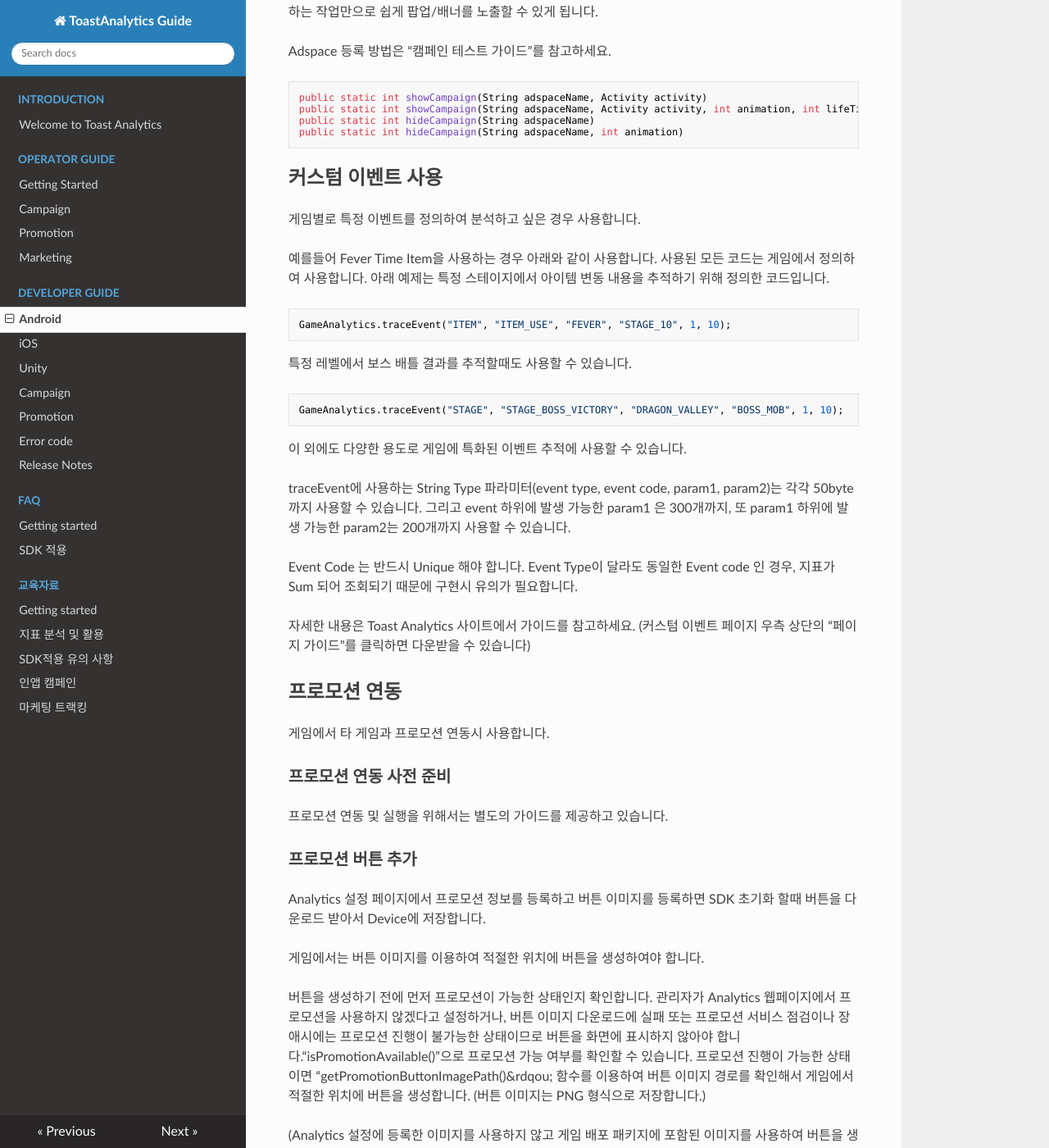
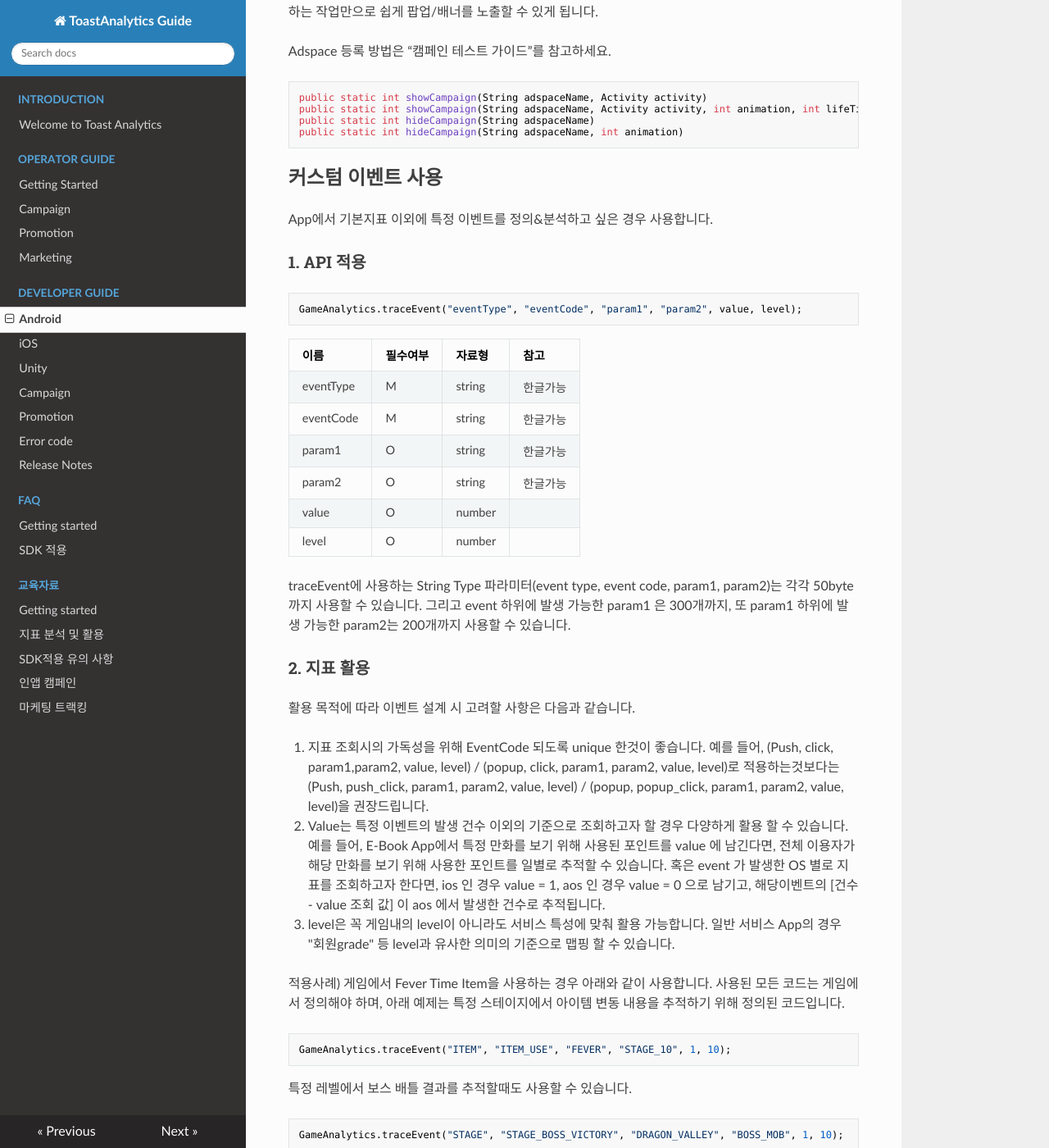
Before and after one commit to ToastAnalytics/ToastAnalytics, an MkDocs documentation site: the page built from docs/Developer/4. Android Developer Guide.md, in a window 1280 px wide and 1400 px high, scrolled down 15687 px. Shown: the whole window at 82% size. Built offline with MkDocs 1.6.1, drawn with Linux system fonts in a browser that asks for light colours; nearby versions of some CDN libraries; old or Windows-style settings are respelled for this version of MkDocs; some of the changed text lies outside the part shown.

Commit message:
Update 4. Android Developer Guide.md

````diff
--- a/docs/Developer/4. Android Developer Guide.md
+++ b/docs/Developer/4. Android Developer Guide.md
@@ -577,9 +577,42 @@
 
 ## 커스텀 이벤트 사용
 
-게임별로 특정 이벤트를 정의하여 분석하고 싶은 경우 사용합니다.
+App에서 기본지표 이외에 특정 이벤트를 정의&분석하고 싶은 경우 사용합니다.
 
-예를들어 Fever Time Item을 사용하는 경우 아래와 같이 사용합니다. 사용된 모든 코드는 게임에서 정의하여 사용합니다. 아래 예제는 특정 스테이지에서 아이템 변동 내용을 추적하기 위해 정의한 코드입니다.
+### 1. API 적용
+
+```java
+GameAnalytics.traceEvent("eventType", "eventCode", "param1", "param2", value, level);
+```
+
+|이름|필수여부|자료형|참고|
+|---|---|---|---|
+|eventType|M|string|한글가능|
+|eventCode|M|string|한글가능|
+|param1|O|string|한글가능|
+|param2|O|string|한글가능|
+|value|O|number||
+|level|O|number||
+
+traceEvent에 사용하는 String Type 파라미터(event type, event code, param1, param2)는 각각 50byte까지 사용할 수 있습니다. 그리고 event 하위에 발생 가능한 param1 은 300개까지, 또 param1 하위에 발생 가능한 param2는 200개까지 사용할 수 있습니다.
+
+### 2. 지표 활용
+
+활용 목적에 따라 이벤트 설계 시 고려할 사항은 다음과 같습니다.
+
+1. 지표 조회시의 가독성을 위해 EventCode 되도록 unique 한것이 좋습니다.
+예를 들어, (Push, click, param1,param2, value, level) / (popup, click, param1, param2, value, level)로 적용하는것보다는
+(Push, push_click, param1, param2, value, level) / (popup, popup_click, param1, param2, value, level)을 권장드립니다.
+
+2. Value는 특정 이벤트의 발생 건수 이외의 기준으로 조회하고자 할 경우 다양하게 활용 할 수 있습니다.
+예를 들어, E-Book App에서 특정 만화를 보기 위해 사용된 포인트를 value 에 남긴다면, 전체 이용자가 해당 만화를 보기 위해 사용한 포인트를 일별로 추적할 수 있습니다. 혹은 event 가 발생한 OS 별로 지표를 조회하고자 한다면, ios 인 경우 value = 1, aos 인 경우 value = 0 으로 남기고, 해당이벤트의 [건수 - value 조회 값] 이 aos 에서 발생한 건수로 추적됩니다.
+
+3. level은 꼭 게임내의 level이 아니라도 서비스 특성에 맞춰 활용 가능합니다.
+일반 서비스 App의 경우 "회원grade" 등 level과 유사한 의미의 기준으로 맵핑 할 수 있습니다.
+
+적용사례)
+게임에서 Fever Time Item을 사용하는 경우 아래와 같이 사용합니다.
+사용된 모든 코드는 게임에서 정의해야 하며, 아래 예제는 특정 스테이지에서 아이템 변동 내용을 추적하기 위해 정의된 코드입니다.
 
 ```java
 GameAnalytics.traceEvent("ITEM", "ITEM_USE", "FEVER", "STAGE_10", 1, 10);
@@ -591,14 +624,11 @@
 GameAnalytics.traceEvent("STAGE", "STAGE_BOSS_VICTORY", "DRAGON_VALLEY", "BOSS_MOB", 1, 10);
 ```
 
-이 외에도 다양한 용도로 게임에 특화된 이벤트 추적에 사용할 수 있습니다.
+* traceEvent로 발생한 Log는 "ToastAnalytics > 커스텀이벤트"에서 아래와 같이 조회됩니다.
 
-traceEvent에 사용하는 String Type 파라미터(event type, event code, param1, param2)는 각각 50byte까지 사용할 수 있습니다. 그리고 event 하위에 발생 가능한 param1 은 300개까지, 또 param1 하위에 발생 가능한 param2는 200개까지 사용할 수 있습니다.
+![](http://static.toastoven.net/prod_analytics/image015.png)
 
-Event Code 는 반드시 Unique 해야 합니다. Event Type이 달라도 동일한 Event code 인 경우, 지표가 Sum 되어 조회되기 때문에 구현시 유의가 필요합니다.
-
-자세한 내용은 Toast Analytics 사이트에서 가이드를 참고하세요. (커스텀 이벤트 페이지 우측 상단의 “페이지 가이드”를 클릭하면 다운받을 수 있습니다)
-
+![](http://static.toastoven.net/prod_analytics/image016.png)
 
 ## 프로모션 연동
 
````
